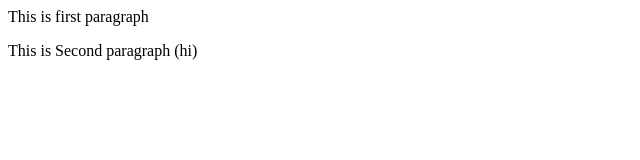
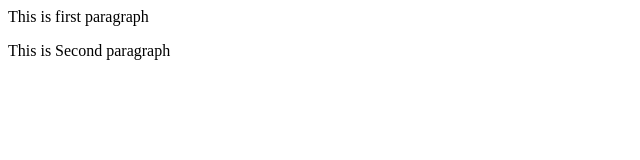
Before and after one commit to Alfiya-code/SampleRepository, a plain HTML site: page index.html in a window 1280 px wide. Shown: the full height of the page, 0-640 px from the left. Drawn offline with Linux system fonts and the light colour scheme.

Commit message:
This is second commit

```diff
--- a/index.html
+++ b/index.html
@@ -1,2 +1,2 @@
 <p>This is first paragraph</p>
-<p>This is Second paragraph (hi)</p>
+<p>This is Second paragraph</p>
```
